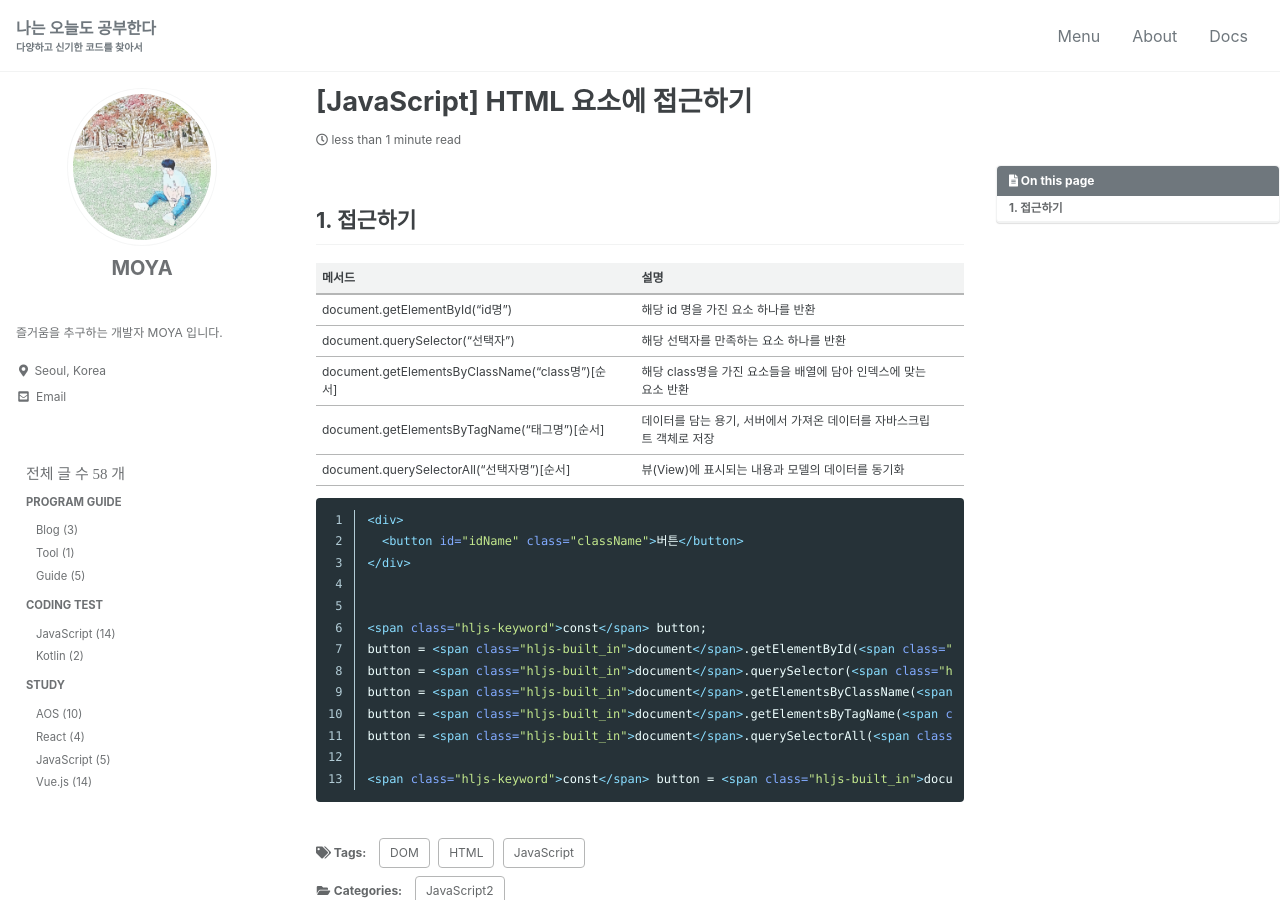
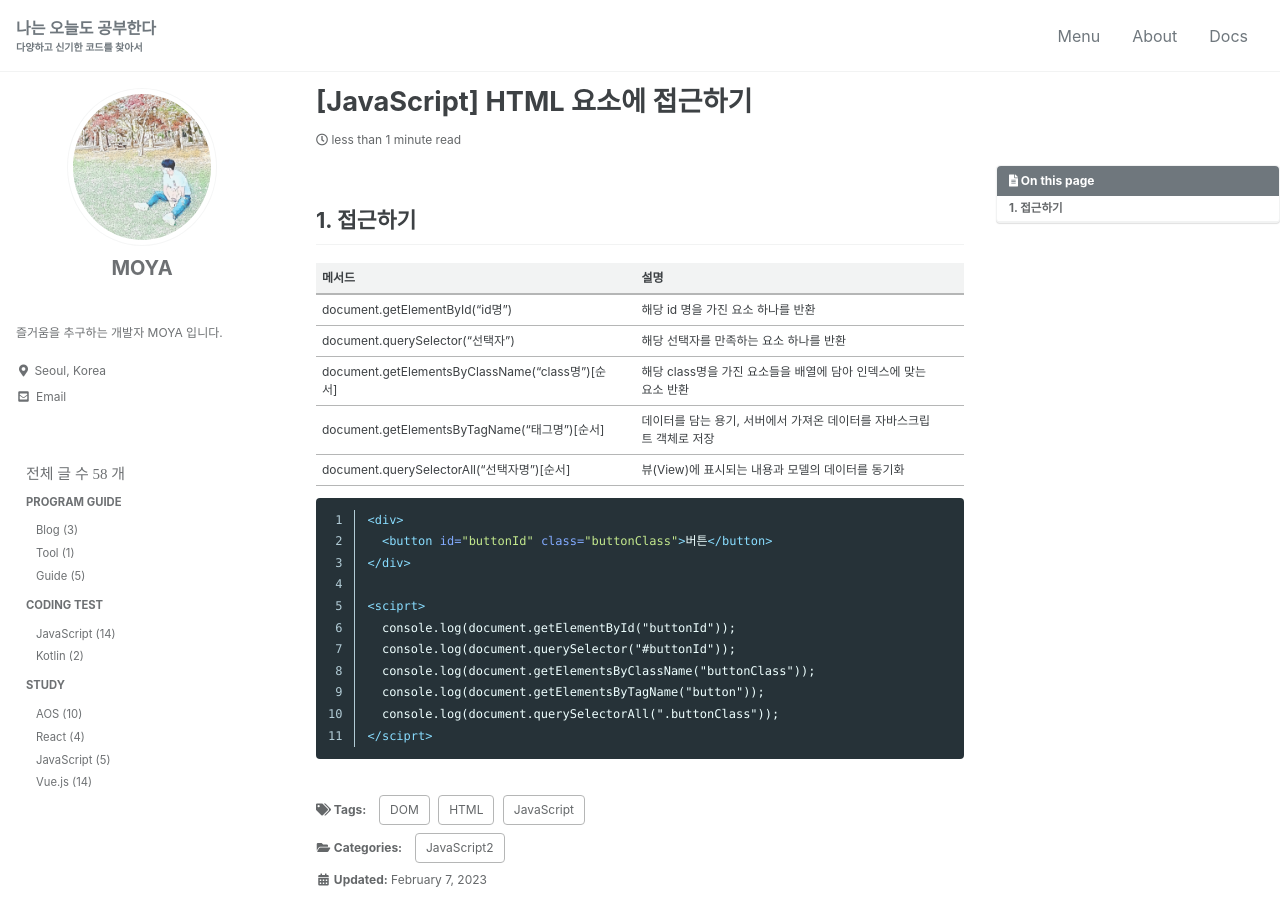
Before and after one commit to kdc7140/kdc7140.github.io, a Jekyll site: the page built from _posts/study/2023-02-07-javascript005.md, in a window 1280 px wide and 900 px high. Built offline with Jekyll 4.4.1, drawn with Linux system fonts in a browser that asks for light colours; cached includes are drawn as plain includes; some web fonts are replaced.

Commit message:
HTML DOM element access

````diff
--- a/_posts/study/2023-02-07-javascript005.md
+++ b/_posts/study/2023-02-07-javascript005.md
@@ -28,16 +28,14 @@
 
 ```html
 <div>
-  <button id="idName" class="className">버튼</button>
+  <button id="buttonId" class="buttonClass">버튼</button>
 </div>
 
-
-<span class="hljs-keyword">const</span> button;
-button = <span class="hljs-built_in">document</span>.getElementById(<span class="hljs-string">"idname"</span>);
-button = <span class="hljs-built_in">document</span>.querySelector(<span class="hljs-string">"#idname"</span>);
-button = <span class="hljs-built_in">document</span>.getElementsByClassName(<span class="hljs-string">"classname"</span>)[<span class="hljs-number">0</span>];<span class="hljs-comment">// 선택된 요소중 첫번째 요소 =&gt; 인덱스 0 </span>
-button = <span class="hljs-built_in">document</span>.getElementsByTagName(<span class="hljs-string">"button"</span>)[<span class="hljs-number">0</span>];
-button = <span class="hljs-built_in">document</span>.querySelectorAll(<span class="hljs-string">".classname"</span>)[<span class="hljs-number">0</span>];
-
-<span class="hljs-keyword">const</span> button = <span class="hljs-built_in">document</span>.getElementsByClassName(<span class="hljs-string">"div"</span>)[<span class="hljs-number">0</span>] .getElementsByClassName(<span class="hljs-string">"button"</span>)[<span class="hljs-number">0</span>];
+<sciprt>
+  console.log(document.getElementById("buttonId"));
+  console.log(document.querySelector("#buttonId"));
+  console.log(document.getElementsByClassName("buttonClass"));
+  console.log(document.getElementsByTagName("button"));
+  console.log(document.querySelectorAll(".buttonClass"));
+</sciprt>
 ```
````
